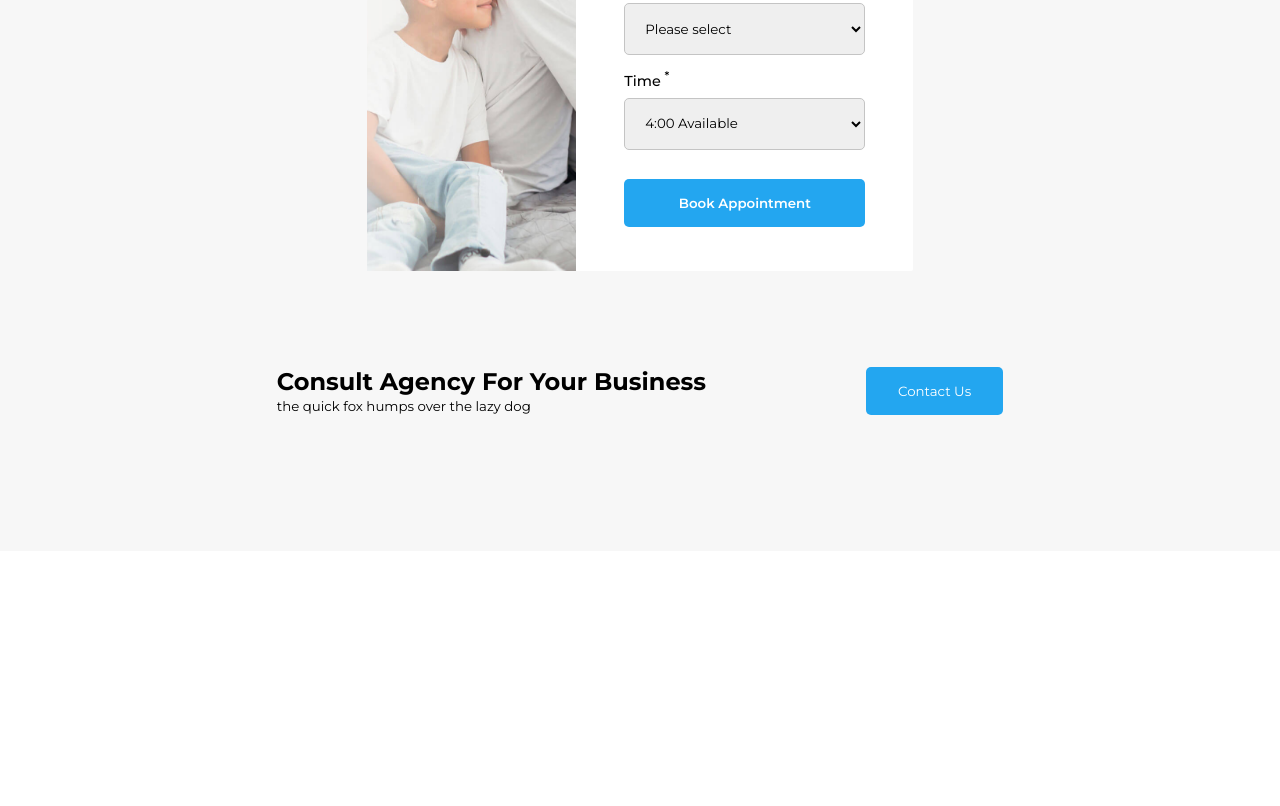
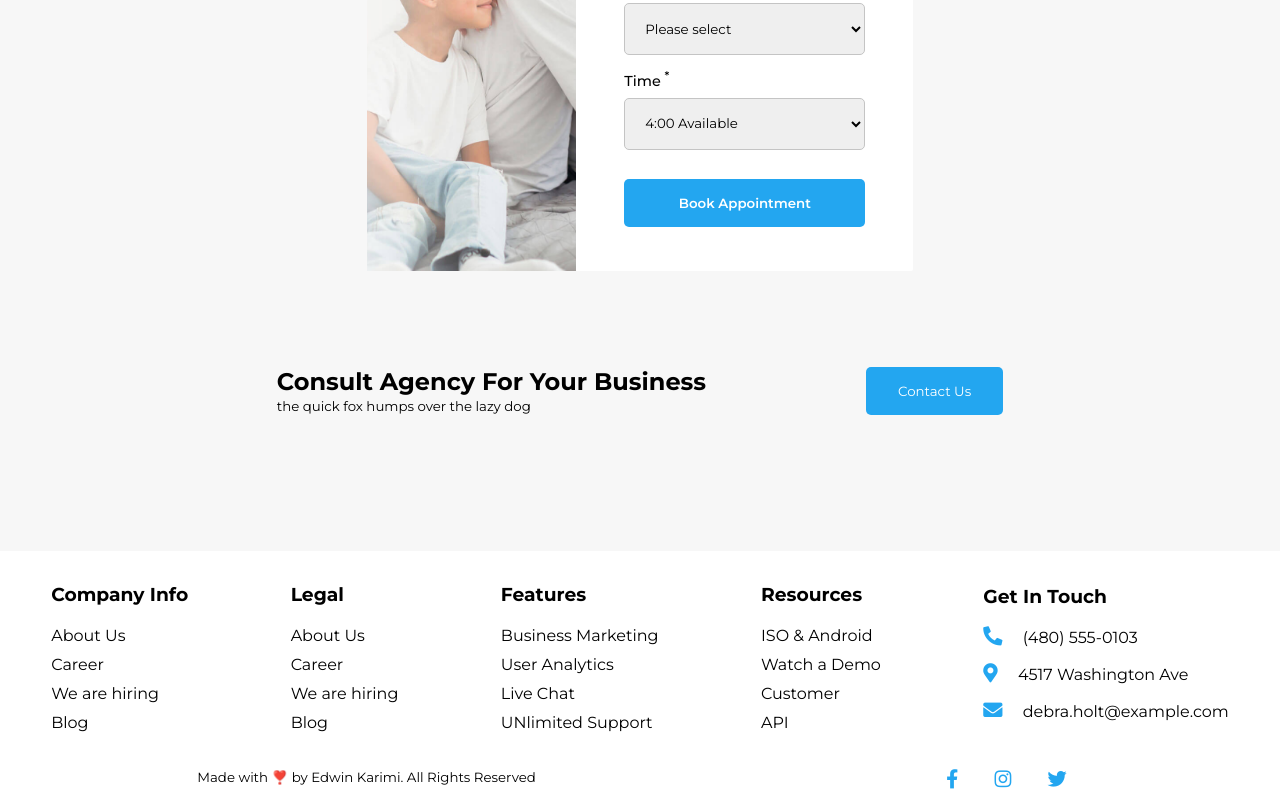
Before and after one commit to Edu58/Week2-IP---Insurance-Website, a plain HTML site: page index.html in a window 1280 px wide. Shown: the part 3994-4800 px from the top of the page. Before the commit the page ends 4545 px from the top, so only its background shows below. Drawn offline with Linux system fonts and the light colour scheme.

Commit message:
This commit will add the footer with social icons

```diff
--- a/index.html
+++ b/index.html
@@ -354,8 +354,70 @@
                 </div>
                 <button>Contact Us</button>
             </div>
+        </section>
 
+    <!--Footer-->
+    <footer>
+        <div class="row">
+            <div class="columns">
+                <h3>Company Info</h3>
+                <p>About Us</p>
+                <p>Career</p>
+                <p>We are hiring</p>
+                <p>Blog</p>
+            </div>
 
-        </section>
+            <div class="columns">
+                <h3>Legal</h3>
+                <p>About Us</p>
+                <p>Career</p>
+                <p>We are hiring</p>
+                <p>Blog</p>
+            </div>
+
+            <div class="columns">
+                <h3>Features</h3>
+                <p>Business Marketing</p>
+                <p>User Analytics</p>
+                <p>Live Chat</p>
+                <p>UNlimited Support</p>
+            </div>
+
+            <div class="columns">
+                <h3>Resources</h3>
+                <p>ISO & Android</p>
+                <p>Watch a Demo</p>
+                <p>Customer</p>
+                <p>API</p>
+            </div>
+
+            <div class="columns icons">
+                <h3>Get In Touch</h3>
+                <div>
+                    <p>
+                        <i class="fas fa-phone-alt"></i>
+                        (480) 555-0103
+                    </p>
+                <p>
+                    <i class="fas fa-map-marker-alt"></i>
+                    4517 Washington Ave
+                </p>
+                <p>
+                    <i class="fas fa-envelope"></i>
+                    debra.holt@example.com
+                </p>
+                </div>
+            </div>
+        </div>
+
+        <div class="made">
+            <small>Made with ❣️ by Edwin Karimi. All Rights Reserved</small>
+            <div class="socials">
+                <i class="fab fa-facebook-f"></i>
+                <i class="fab fa-instagram"></i>
+                <i class="fab fa-twitter"></i>
+            </div>
+        </div>
+    </footer>
 </body>
 </html>
--- a/style.css
+++ b/style.css
@@ -496,3 +496,42 @@ img {
     padding: 1rem 2rem;
     border-radius: 5px;
 }
+
+/* Footer */
+footer .row {
+    display: flex;
+    justify-content: space-around;
+    align-items: center;
+    margin-top: 2rem;
+}
+
+footer .row .columns h3 {
+    margin-bottom: 1rem;
+}
+
+footer .row .columns p {
+    line-height: 1.8rem;
+}
+
+footer .row .columns:nth-child(5) {
+    display: flex;
+    flex-direction: column;
+}
+
+footer .row .columns.icons .fas {
+    color: #23a6f0;
+    font-size: 1.2rem;
+    margin: 0 1rem 1rem 0;
+}
+
+footer .made {
+    display: flex;
+    justify-content: space-around;
+    margin: 2rem 0 1rem 0;
+}
+
+footer .made .socials i {
+    font-size: 1.2rem;
+    margin: 0 1rem;
+    color:#23a6f0 ;
+}
```
